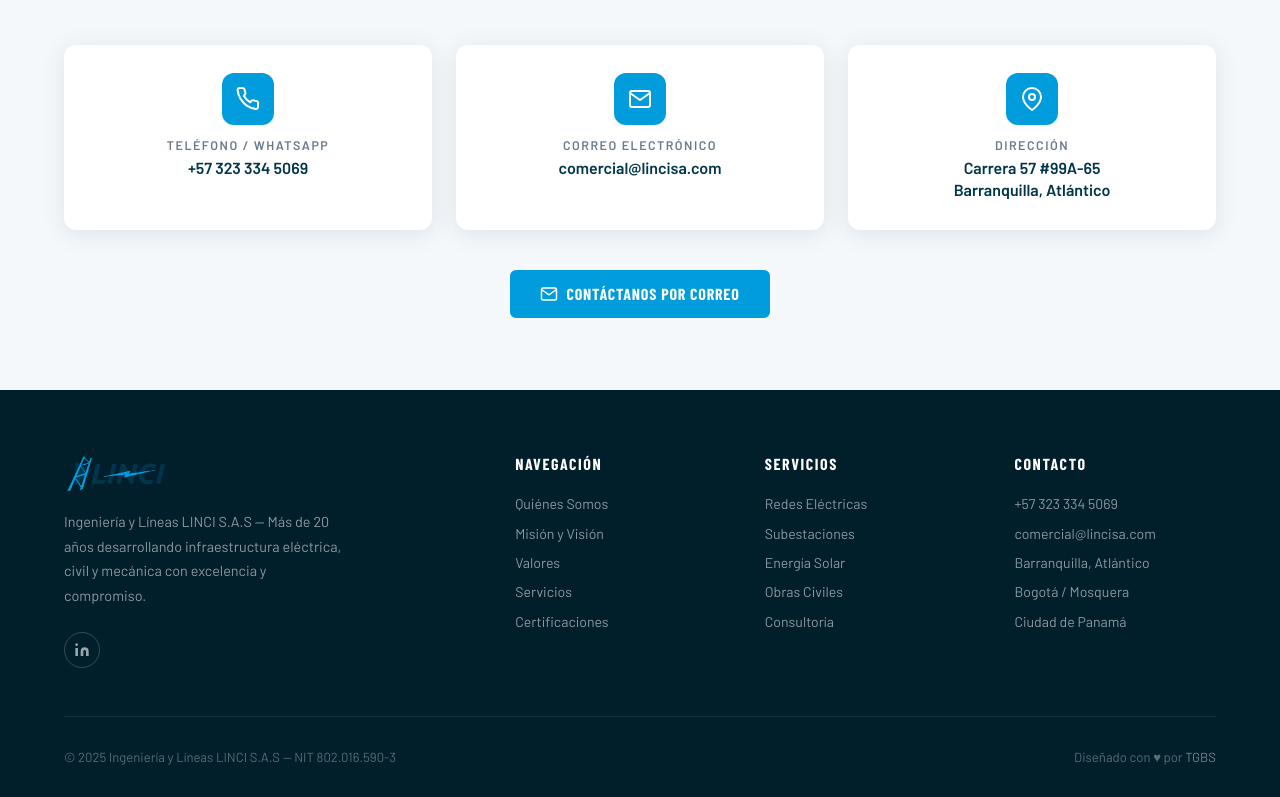
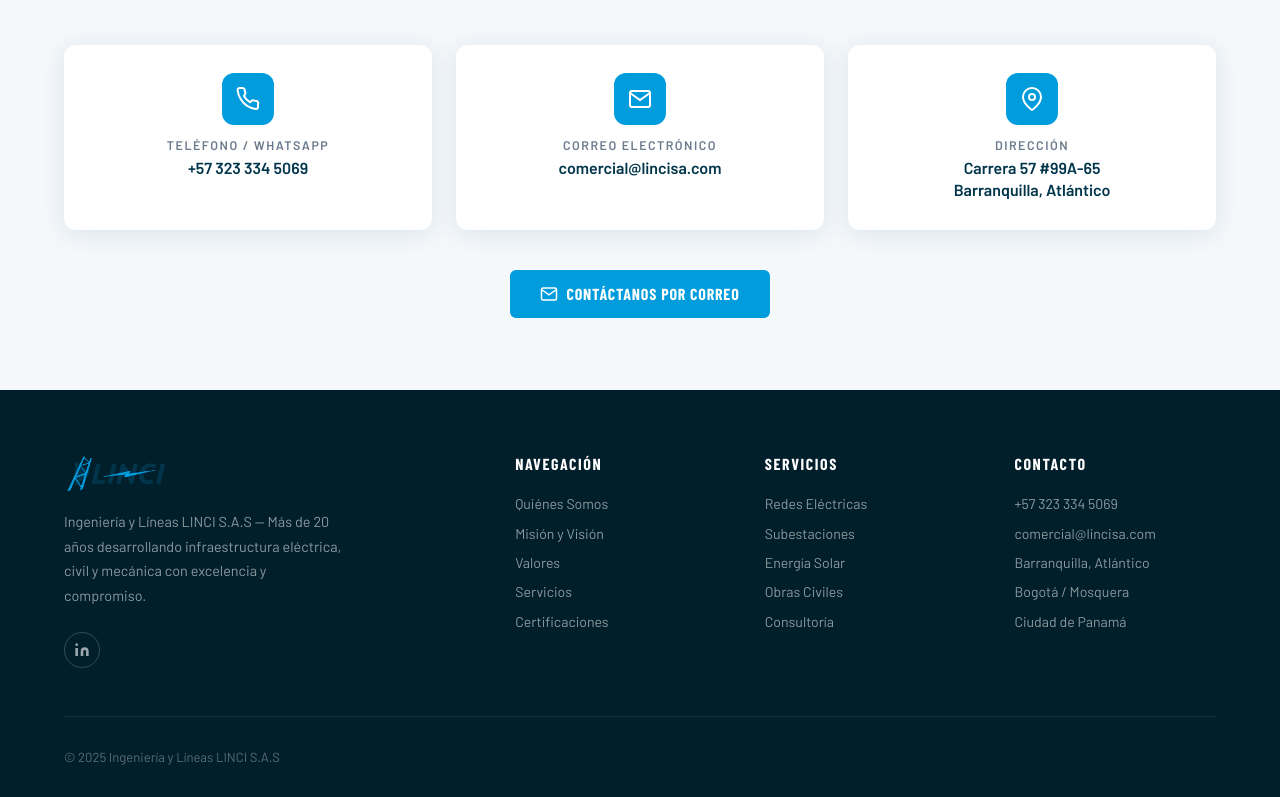
Before and after one commit to iatowersgroup/Linci, a plain HTML site: page index.html in a window 1280 px wide. Shown: the part 5835-6632 px from the top of the page. Drawn offline with nearby package versions, Linux system fonts and the light colour scheme; a web font is replaced by a local one.

Commit message:
Add files via upload

```diff
--- a/index.html
+++ b/index.html
@@ -1965,8 +1965,7 @@
       </div>
 
       <div class="footer-bottom">
-        <p>© 2025 Ingeniería y Líneas LINCI S.A.S — NIT 802.016.590-3</p>
-        <p>Diseñado con ♥ por <a href="#">TGBS</a></p>
+        <p>© 2025 Ingeniería y Líneas LINCI S.A.S</p>
       </div>
     </div>
   </footer>
```
